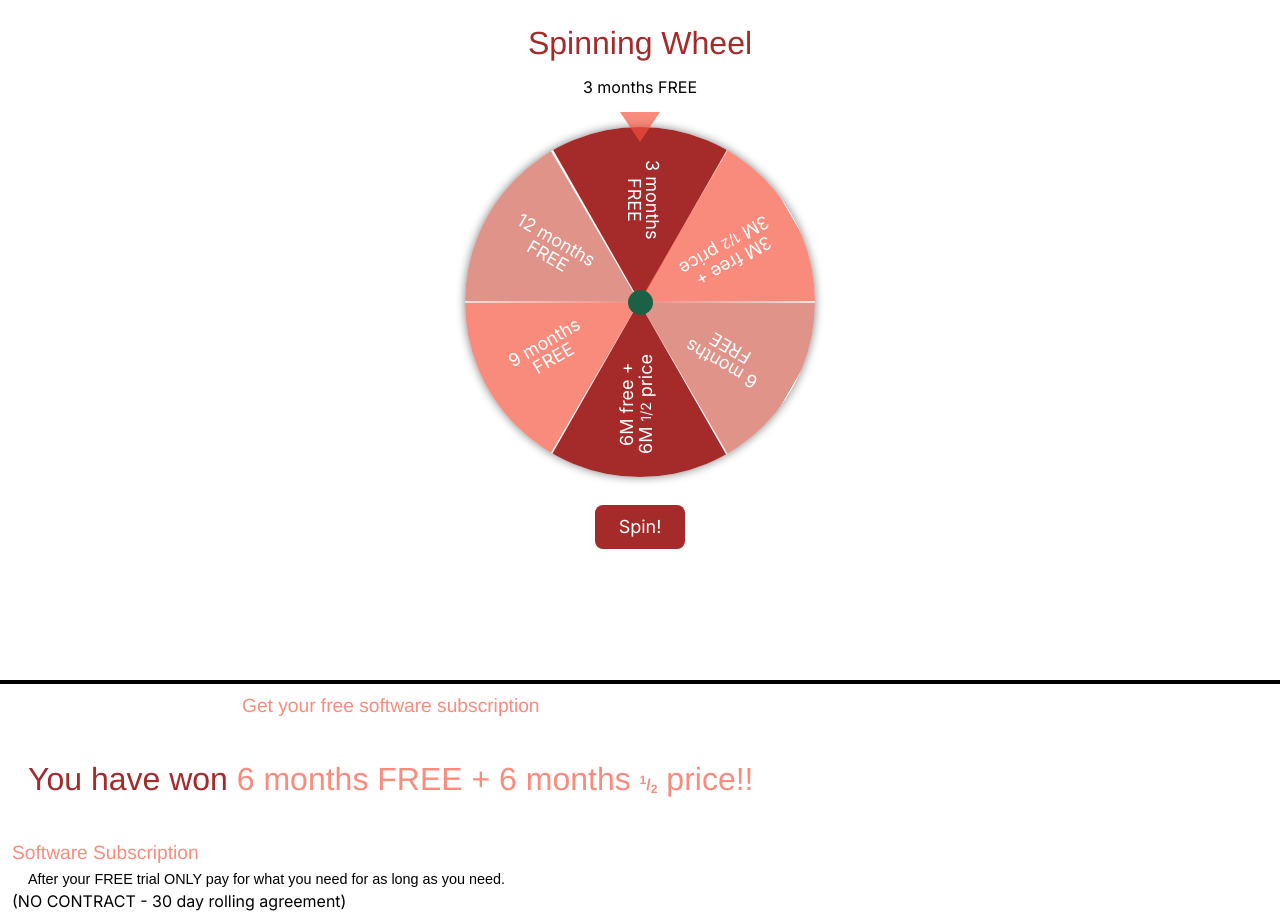
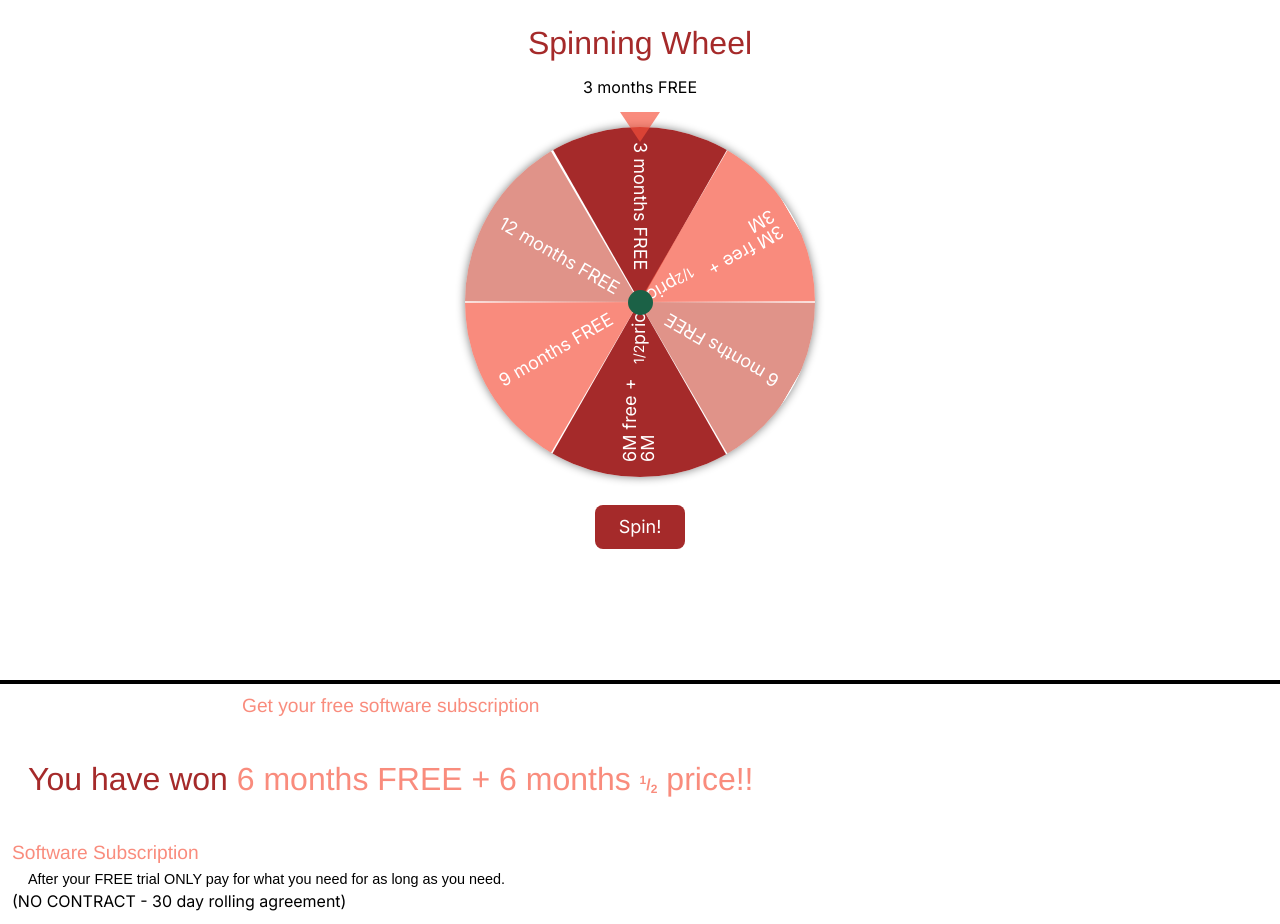
Before and after one commit to nacermanuel/proactiv-marketing, a Next.js app: page / in a window 1280 px wide. Shown: the part 940-1864 px from the top of the page. Built offline with nearby package versions, Linux system fonts and the light colour scheme.

Commit message:
spin test

```diff
--- a/app/components/Spinning/Spinning.jsx
+++ b/app/components/Spinning/Spinning.jsx
@@ -45,12 +45,21 @@ export const Spinning = () => {
         <p>{prize}</p>
         <div className='flex justify-center items-center my-7 px-2 transform scale-100'>
           <div class="containerCSS" style={{transform: `rotate(${deg}deg)`}}>
-            <div class="containerDIV containerONE"><div className='text-center w-[42px] h-[115px]'> 3 months FREE</div></div>
+            {/* <div class="containerDIV containerONE"><div className='text-center w-[42px] h-[115px]'> 3 months FREE</div></div>
             <div class="containerDIV containerTWO"><div className='text-center w-[42px] h-[115px]'> 3M free + 3M <p className='text-sm inline'>1/2</p> price </div></div>
             <div class="containerDIV containerTHREE"><div className='text-center w-[42px] h-[115px]'>6 months FREE</div></div>
             <div class="containerDIV containerFOUR"><div className='text-center w-[42px] h-[115px]'>6M free + 6M <p className='text-sm inline'>1/2</p>  price</div></div>
             <div class="containerDIV containerFIVE"><div className='text-center w-[42px] h-[115px]'>9 months FREE</div></div>
-            <div class="containerDIV containerSIX"><div className='text-center w-[42px] h-[115px]'>12 months FREE</div></div>
+            <div class="containerDIV containerSIX"><div className='text-center w-[42px] h-[115px]'>12 months FREE</div></div> */}
+
+            <div class="containerDIV containerONE"> 3 months FREE</div>
+            <div class="containerDIV containerTWO"> 3M free + 3M <p className='text-sm inline'>1/2</p> price </div>
+            <div class="containerDIV containerTHREE">6 months FREE</div>
+            <div class="containerDIV containerFOUR">6M free + 6M <p className='text-sm inline'>1/2</p>  price</div>
+            <div class="containerDIV containerFIVE">9 months FREE</div>
+            <div class="containerDIV containerSIX">12 months FREE</div>
+
+
           </div>
           <span class="mid"></span>
           <div class="stoper"></div>
```
